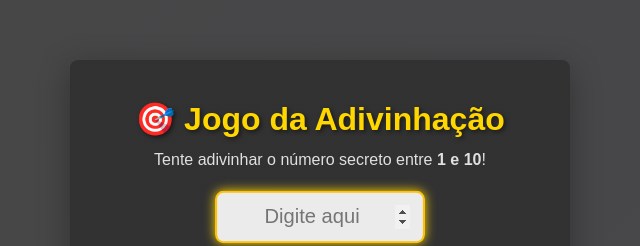
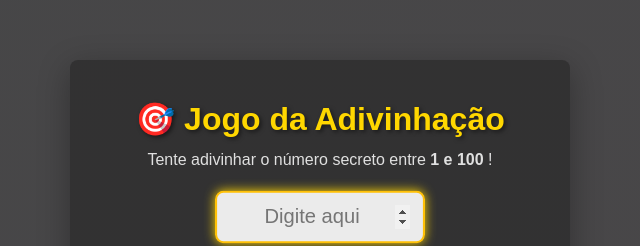
Before and after one commit to pedro2506/jogo_da_advinhacao, a plain HTML site: page index.html in a window 1280 px wide. Shown: the part 148-394 px from the top of the page, 320-960 px from the left. Drawn offline with Linux system fonts and the light colour scheme.

Commit message:
Update guessing range from 1-10 to 1-100
Signed-off-by: pedro2506 <59938479+pedro2506@users.noreply.github.com>

```diff
--- a/index.html
+++ b/index.html
@@ -9,7 +9,8 @@
 <body>
   <main>
     <h1>🎯 Jogo da Adivinhação</h1>
-    <p>Tente adivinhar o número secreto entre <strong>1 e 10</strong>!</p>
+    <p>Tente adivinhar o número secreto entre <strong>1 e 100
+  </strong>!</p>
 
     <input
       type="number"
```
